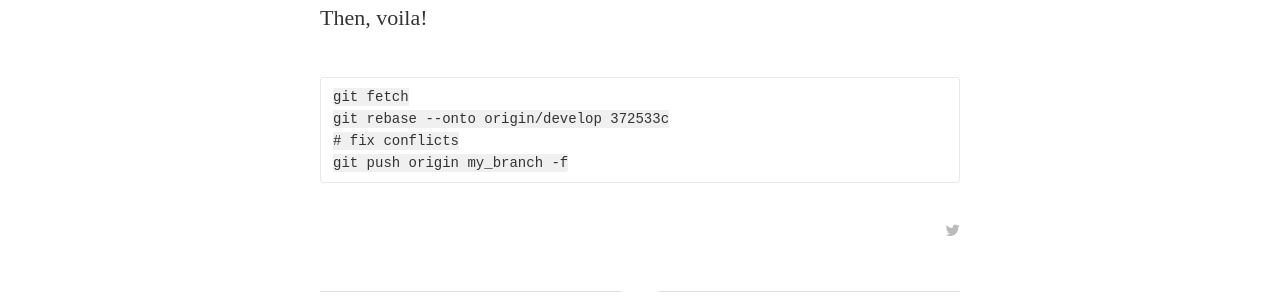
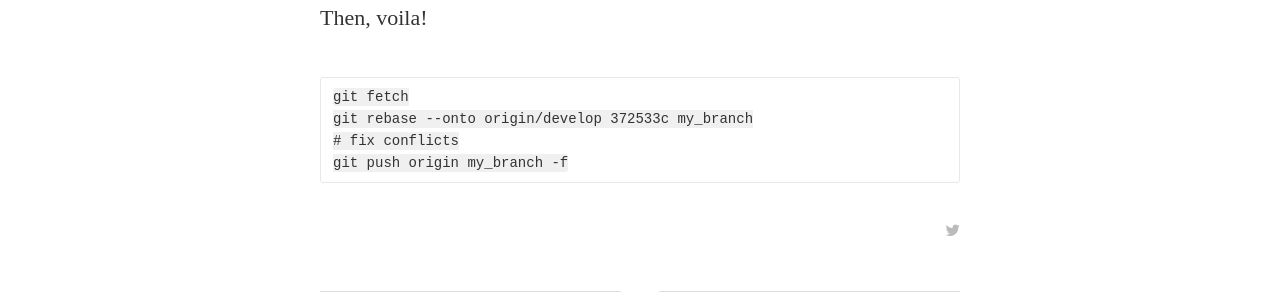
Before and after one commit to tamatamvan/quipper.github.io, a Jekyll site: the page built from _posts/2015-07-13-transplanting-across-branches.markdown, in a window 1280 px wide and 900 px high, scrolled down 3055 px. Shown: the part 171-471 px from the top of the window. Built offline with Jekyll 4.4.1, drawn with Linux system fonts in a browser that asks for light colours; nearby versions of some CDN libraries; some web fonts are replaced; Markdown is read by kramdown in place of the engine named in the settings; comment, search, counter and statistics services are not loaded; some of the changed text lies outside the part shown.

Commit message:
be more explicit

````diff
--- a/_posts/2015-07-13-transplanting-across-branches.markdown
+++ b/_posts/2015-07-13-transplanting-across-branches.markdown
@@ -19,7 +19,7 @@ with something as simple as.
 
 ```
 git fetch
-git rebase origin/develop
+git rebase origin/develop my_branch
 # fix conflicts
 git push origin my_branch -f
 ```
@@ -63,7 +63,7 @@ Then, voila!
 
 ```
 git fetch
-git rebase --onto origin/develop 372533c
+git rebase --onto origin/develop 372533c my_branch
 # fix conflicts
 git push origin my_branch -f
 ```
````
